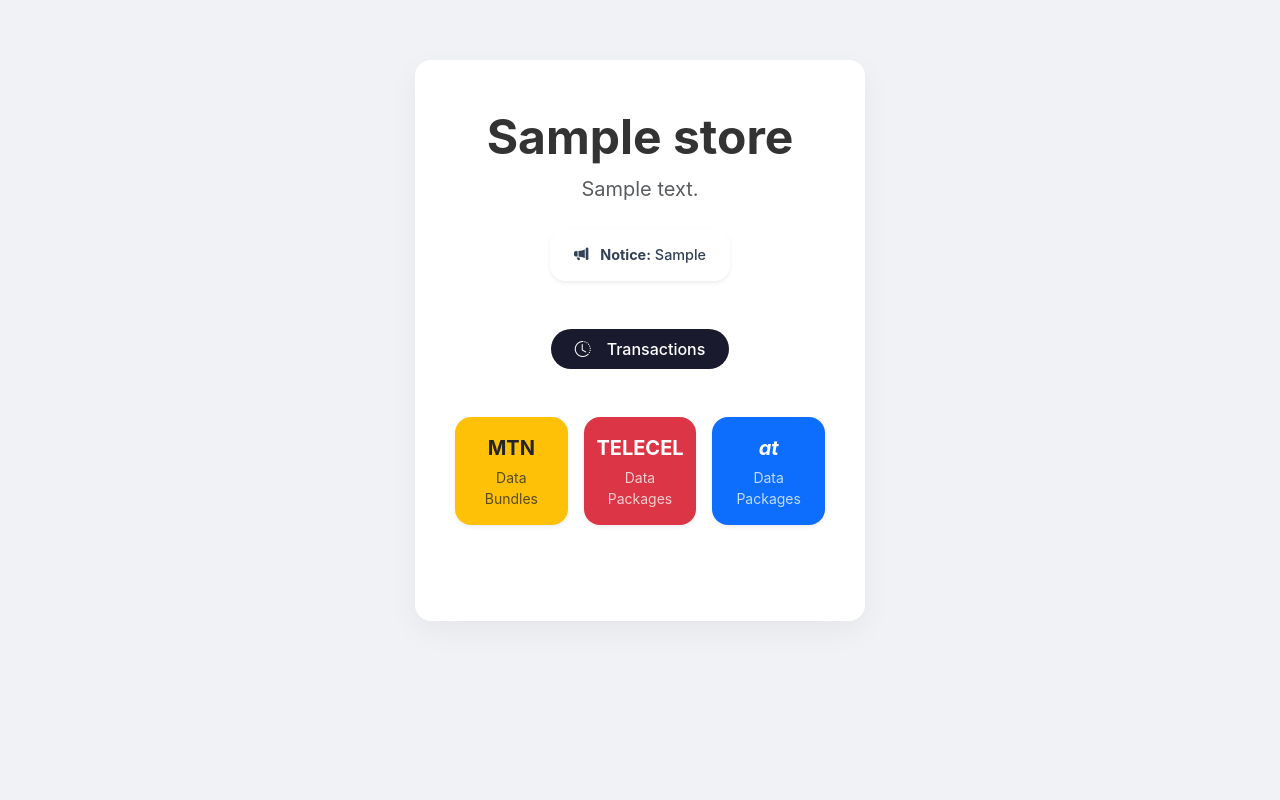
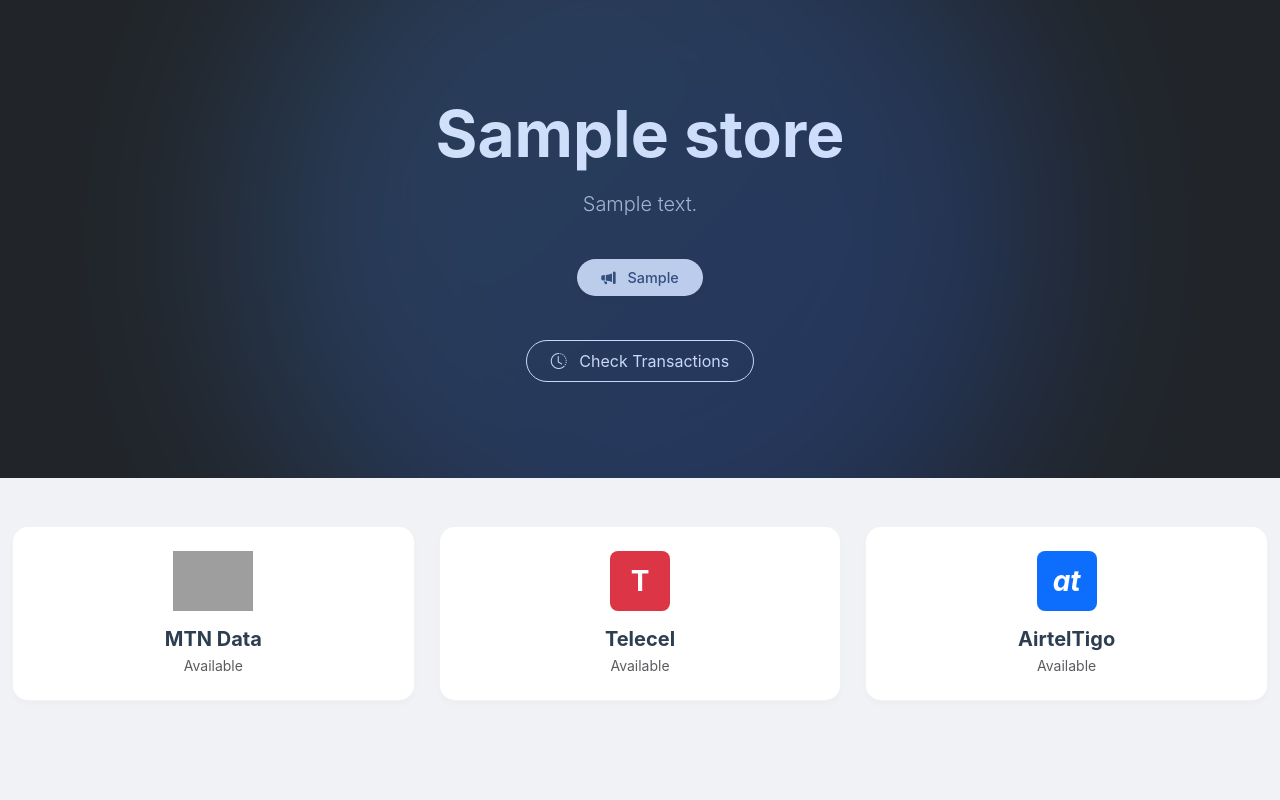
Before and after one commit to Razisky-Dev/DICE-final, a Flask app: a page that uses templates/store_front.html in a window 1280 px wide. Run offline with Flask 3, Linux system fonts and the light colour scheme; a user stored in the database is signed in; tables that the repository leaves empty hold one stand-in row (values such as "Sample post"); some libraries are stand-ins or nearby versions; grey boxes are pictures that could not be loaded.

Commit message:
Overhaul store design: Hero section, premium cards, and auth-container separation

```diff
--- a/static/css/style.css
+++ b/static/css/style.css
@@ -29,7 +29,8 @@ body {
 }
 
 /* Auth / form containers */
-.container {
+/* Auth / form containers */
+.auth-container {
     max-width: 450px;
     margin: 60px auto;
     background: var(--card-bg);
@@ -799,28 +800,32 @@ body.auth-page a:hover {
 .network-card {
     background: white;
     border-radius: 20px;
-    padding: 20px;
-    height: 140px;
-    display: flex;
-    flex-direction: column;
-    align-items: center;
-    justify-content: center;
-    cursor: pointer;
-    transition: transform 0.2s, box-shadow 0.2s;
-    border: 2px solid transparent;
-    box-shadow: 0 4px 6px rgba(0, 0, 0, 0.05);
+    transition: all 0.3s cubic-bezier(0.4, 0, 0.2, 1);
+    border: 1px solid rgba(0, 0, 0, 0.05);
+    box-shadow: 0 4px 6px rgba(0, 0, 0, 0.02);
 }
 
 .network-card:hover {
     transform: translateY(-5px);
-    box-shadow: 0 10px 20px rgba(0, 0, 0, 0.1);
+    box-shadow: 0 20px 40px rgba(0, 0, 0, 0.08);
+    border-color: rgba(0, 0, 0, 0.1);
 }
 
 .network-card.active {
-    border-color: #000;
-    background-color: #f8f9fa;
-    transform: scale(1.02);
-    box-shadow: 0 10px 20px rgba(0, 0, 0, 0.1);
+    border-color: var(--primary-color);
+    box-shadow: 0 0 0 4px rgba(74, 144, 226, 0.1);
+}
+
+.mtn-card:hover {
+    border-color: #ffcc00;
+}
+
+.telecel-card:hover {
+    border-color: #e60000;
+}
+
+.at-card:hover {
+    border-color: #0033cc;
 }
 
 .network-logo-text {
--- a/templates/base.html
+++ b/templates/base.html
@@ -10,7 +10,7 @@
 
 <body class="{% block body_class %}{% endblock %}">
 
-  <div class="container">
+  <div class="auth-container">
 
     {% with messages = get_flashed_messages(with_categories=true) %}
     {% if messages %}
--- a/templates/store_front.html
+++ b/templates/store_front.html
@@ -17,58 +17,72 @@
 
 <body>
 
-    <div class="container py-5">
-        <div class="row justify-content-center">
-            <div class="col-12 text-center">
-                <!-- Store Header -->
-                <h1 class="store-title fw-bold mb-2 display-4">{{ store.name }}</h1>
-                <p class="mb-4 text-muted fs-5">{{ store.description or 'Welcome to our store. Select a network to view
-                    packages.' }}</p>
+    <!-- Hero Section -->
+    <div class="hero-section text-center py-5 mb-5 bg-dark text-white position-relative overflow-hidden">
+        <div class="container position-relative z-index-1 py-5">
+            <h1 class="display-3 fw-bold mb-3">{{ store.name }}</h1>
+            <p class="lead opacity-75 mb-4 mx-auto" style="max-width: 600px;">{{ store.description or 'Unbeatable data
+                bundles at the best prices. Select your network below.' }}</p>
 
             {% if store.notice %}
-                <div class="alert alert-warning border-0 shadow-sm d-inline-block px-4 py-3 mb-5 rounded-4">
-                    <i class="bi bi-megaphone-fill me-2"></i> <strong>Notice:</strong> {{ store.notice }}
+            <div class="alert alert-warning border-0 shadow-sm d-inline-block px-4 py-2 rounded-pill mt-3">
+                <i class="bi bi-megaphone-fill me-2"></i> {{ store.notice }}
             </div>
             {% endif %}
 
-                <div class="d-flex justify-content-center gap-3 mb-5">
-                    <button class="action-btn btn btn-dark rounded-pill px-4 py-2" onclick="openTransactionsModal()">
-                        <i class="bi bi-clock-history me-2"></i> Transactions
+            <div class="mt-4">
+                <button class="btn btn-outline-light rounded-pill px-4 py-2" onclick="openTransactionsModal()">
+                    <i class="bi bi-clock-history me-2"></i> Check Transactions
                 </button>
             </div>
+        </div>
+        <!-- Decorative Background Circle -->
+        <div class="position-absolute top-50 start-50 translate-middle rounded-circle bg-gradient-primary opacity-25"
+            style="width: 800px; height: 800px; filter: blur(100px); z-index: 0;"></div>
+    </div>
 
+    <div class="container pb-5" style="max-width: 1400px;">
         <!-- Network Selection -->
-                <div class="row g-3 mb-5 justify-content-center">
+        <div class="row g-4 mb-5 justify-content-center">
             <div class="col-6 col-md-4">
-                        <div class="network-card bg-warning text-dark border-0 shadow-sm h-100 d-flex flex-column align-items-center justify-content-center p-3 rounded-4 cursor-pointer hover-scale"
+                <div class="network-card mtn-card p-4 h-100 d-flex flex-column align-items-center justify-content-center text-center rounded-4 cursor-pointer hover-scale"
                     onclick="selectNetwork('MTN', this)">
-                            <div class="fw-bold fs-5">MTN</div>
-                            <small class="mt-1 opacity-75 d-block">Data Bundles</small>
+                    <img src="https://upload.wikimedia.org/wikipedia/commons/a/af/MTN_Logo.svg" alt="MTN" height="60"
+                        class="mb-3">
+                    <h5 class="fw-bold mb-1">MTN Data</h5>
+                    <small class="text-muted">Available</small>
                 </div>
             </div>
             <div class="col-6 col-md-4">
-                        <div class="network-card bg-danger text-white border-0 shadow-sm h-100 d-flex flex-column align-items-center justify-content-center p-3 rounded-4 cursor-pointer hover-scale"
+                <div class="network-card telecel-card p-4 h-100 d-flex flex-column align-items-center justify-content-center text-center rounded-4 cursor-pointer hover-scale"
                     onclick="selectNetwork('TELECEL', this)">
-                            <div class="fw-bold fs-5">TELECEL</div>
-                            <small class="mt-1 opacity-75 d-block">Data Packages</small>
+                    <div class="bg-danger text-white rounded-3 fw-bold fs-3 mb-3 d-flex align-items-center justify-content-center"
+                        style="width: 60px; height: 60px;">T</div>
+                    <h5 class="fw-bold mb-1">Telecel</h5>
+                    <small class="text-muted">Available</small>
                 </div>
             </div>
             <div class="col-12 col-md-4">
-                        <div class="network-card bg-primary text-white border-0 shadow-sm h-100 d-flex flex-column align-items-center justify-content-center p-3 rounded-4 cursor-pointer hover-scale"
+                <div class="network-card at-card p-4 h-100 d-flex flex-column align-items-center justify-content-center text-center rounded-4 cursor-pointer hover-scale"
                     onclick="selectNetwork('AIRTELTIGO', this)">
-                            <div class="fw-bold fs-5 fst-italic">at</div>
-                            <small class="mt-1 opacity-75 d-block">Data Packages</small>
+                    <div class="bg-primary text-white rounded-3 fw-bold fs-3 mb-3 d-flex align-items-center justify-content-center fst-italic"
+                        style="width: 60px; height: 60px;">at</div>
+                    <h5 class="fw-bold mb-1">AirtelTigo</h5>
+                    <small class="text-muted">Available</small>
                 </div>
             </div>
         </div>
 
         <!-- Packages Display Area -->
-                <h4 class="text-center mb-4 fw-bold text-dark" id="selectedNetworkTitle" style="display: none;">
-                    Available Packages</h4>
-                <div id="packagesContainer" class="row g-4 justify-content-center" style="display: none;">
+        <div class="d-flex align-items-center justify-content-center mb-4" id="selectedNetworkTitleWrapper"
+            style="display: none !important;">
+            <div class="h-px bg-secondary opacity-25 flex-grow-1" style="height: 1px; max-width: 200px;"></div>
+            <h4 class="fw-bold text-dark mx-4 mb-0" id="selectedNetworkTitle">Available Packages</h4>
+            <div class="h-px bg-secondary opacity-25 flex-grow-1" style="height: 1px; max-width: 200px;"></div>
+        </div>
+
+        <div id="packagesContainer" class="row g-4 justify-content-center px-lg-4" style="display: none;">
             <!-- Packages will be injected here via JS -->
-                </div>
-            </div>
         </div>
     </div>
 
@@ -330,6 +344,7 @@
             }
 
             // Ensure container and title are visible
+            document.getElementById('selectedNetworkTitleWrapper').style.setProperty('display', 'flex', 'important');
             title.style.display = 'block';
             container.style.display = 'flex';
         }
```
Lines whose indentation alone changed are shown as unchanged.
